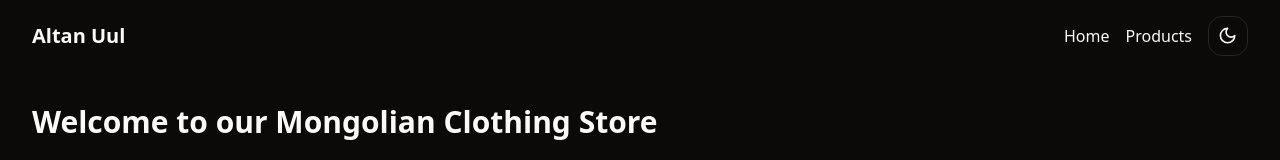
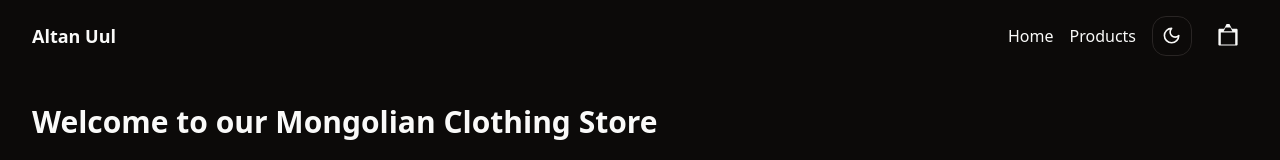
Before and after one commit to codetwentyfive/shopping-card, a React (Vite) app: page /home in a window 1280 px wide. Shown: the top 160 px of the page. Built offline with nearby package versions, Linux system fonts and the light colour scheme.

Commit message:
cart now placed in the top right of header

```diff
--- a/src/components/Header.tsx
+++ b/src/components/Header.tsx
@@ -1,11 +1,31 @@
+import React, { useState } from "react";
 import { Link } from "react-router-dom";
 import { ModeToggle } from "./mode-toggle";
+import Cart from "./Cart";
 
-const Header= () => {
+interface HeaderProps {
+  cart: { product: Product; quantity: number }[];
+  totalItems: number;
+  totalPrice: number;
+  removeProduct: (id: number) => void;
+}
+
+const Header = ({
+  cart,
+  totalItems,
+  totalPrice,
+  removeProduct,
+}: HeaderProps) => {
+  const [isCartOpen, setIsCartOpen] = useState(false);
+
+  const toggleCart = () => {
+    setIsCartOpen((prev) => !prev);
+  };
+
   return (
-    <header className=" py-4">
+    <header className="py-4">
       <div className="container mx-auto flex justify-between items-center">
-        <Link to="/" className="text-xl font-bold">
+        <Link to="/" className="text-lg pr-2 font-bold">
           Altan Uul
         </Link>
         <nav>
@@ -19,6 +39,39 @@ const Header= () => {
             <li>
               <ModeToggle />
             </li>
+            <li>
+              <button onClick={toggleCart} className="m-2">
+                <svg
+                  xmlns="http://www.w3.org/2000/svg"
+                  className="h-6 w-6 fill-current"
+                  viewBox="0 0 20 20"
+                  fill="currentColor"
+                >
+                  <path
+                    fillRule="evenodd"
+                    d="M17 4h-3.78l-2-4H8.78l-2 4H3c-.552 0-1 .448-1 1v12c0 .552.448 1 1 1h14c.552 0 1-.448 1-1V5c0-.552-.448-1-1-1zM8 3h4l1.6 3H6.4L8 3zM4 17V7h12l.001 10H4z"
+                    clipRule="evenodd"
+                  />
+                </svg>
+                {totalItems > 0 && (
+                  <span className="z-20 justify-center items-center  absolute bg-green-500   rounded-lg py-1 px-3">
+                    {totalItems}
+                  </span>
+                )}
+              </button>
+
+              {isCartOpen && (
+                <div className="z-10 absolute top-16 right-10 lg:right-80 shadow-lg rounded-lg">
+                  <Cart
+                    cart={cart}
+                    totalItems={totalItems}
+                    totalPrice={totalPrice}
+                    removeProduct={removeProduct}
+                    toggleCart={toggleCart}
+                  />
+                </div>
+              )}
+            </li>
           </ul>
         </nav>
       </div>
```
